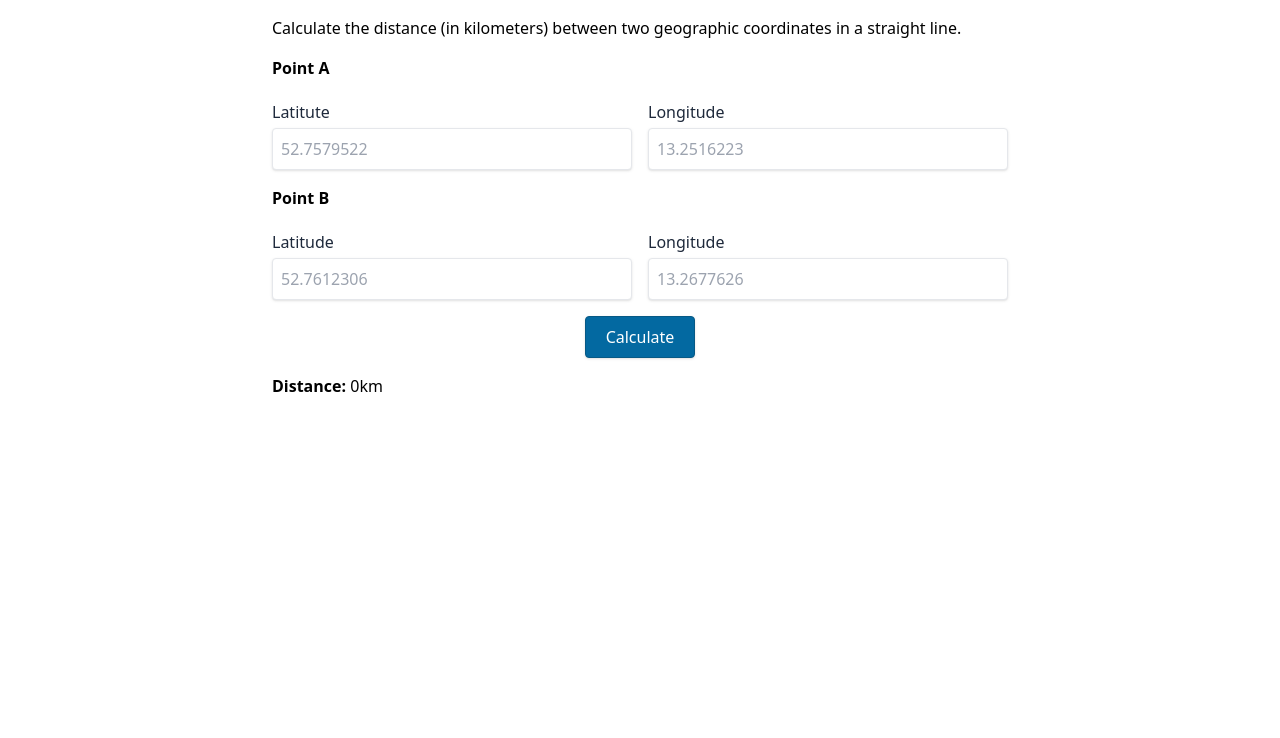
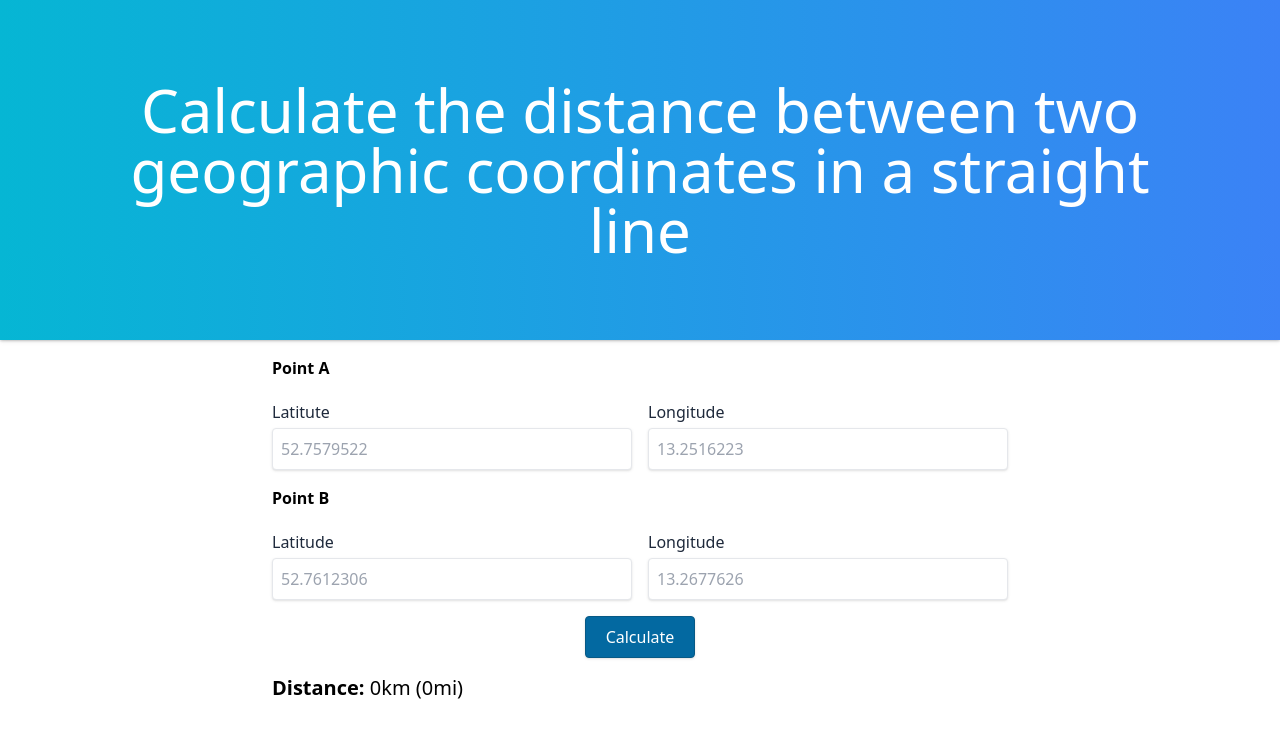
Before and after one commit to jnwelzel/distance-from-x, a React (Vite) app: page / in a window 1280 px wide. Shown: the top 738 px of the page. Built offline with nearby package versions, Linux system fonts and the light colour scheme.

Commit message:
Added distance in miles

```diff
--- a/src/App.tsx
+++ b/src/App.tsx
@@ -1,4 +1,4 @@
-import { useState } from "react";
+import { useEffect, useState } from "react";
 import "./App.css";
 import { CoordinatesForm } from "./components";
 import {
@@ -29,7 +29,12 @@ function App() {
     lon2: "",
   });
 
-  const [distance, setDistance] = useState<number>(0);
+  const [kilometers, setKilometers] = useState<number>(0);
+  const [miles, setMiles] = useState<number>(0);
+
+  useEffect(() => {
+    setMiles(Number((kilometers * 0.621371).toFixed(2)));
+  }, [kilometers]);
 
   const handleChange = (e: React.ChangeEvent<HTMLInputElement>) => {
     setInputs((prevState) => ({
@@ -72,24 +77,26 @@ function App() {
       parseFloat(inputs.lat2),
       parseFloat(inputs.lon2)
     );
-    setDistance(result);
+    setKilometers(result);
   };
   return (
+    <body>
+      <h1 className="text-white drop-shadow shadow bg-gradient-to-r from-cyan-500 to-blue-500 text-center p-6 text-2xl md:p-20 md:text-6xl">
+        Calculate the distance between two geographic coordinates in a straight
+        line
+      </h1>
       <div className="grid grid-flow-row gap-4 p-4 md:max-w-3xl md:mx-auto">
-      <h1>
-        Calculate the distance (in kilometers) between two geographic
-        coordinates in a straight line.
-      </h1>
         <CoordinatesForm
           handleSubmit={handleSubmit}
           errors={errors}
           handleChange={handleChange}
           inputs={inputs}
         />
-      <p>
-        <b>Distance:</b> {distance}km
+        <p className="text-xl">
+          <b>Distance:</b> {kilometers}km ({miles}mi)
         </p>
       </div>
+    </body>
   );
 }
 
```
Lines whose indentation alone changed are shown as unchanged.
